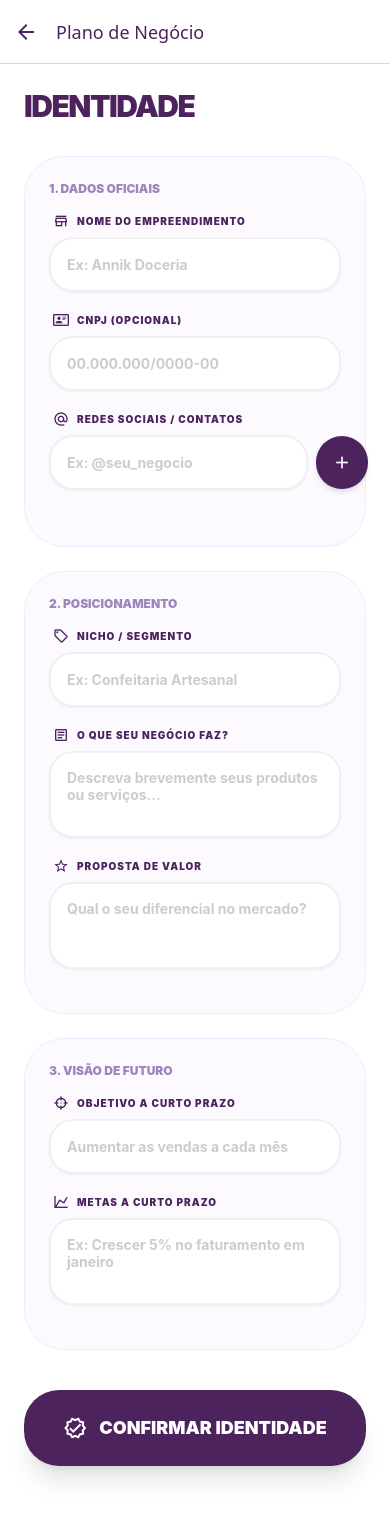
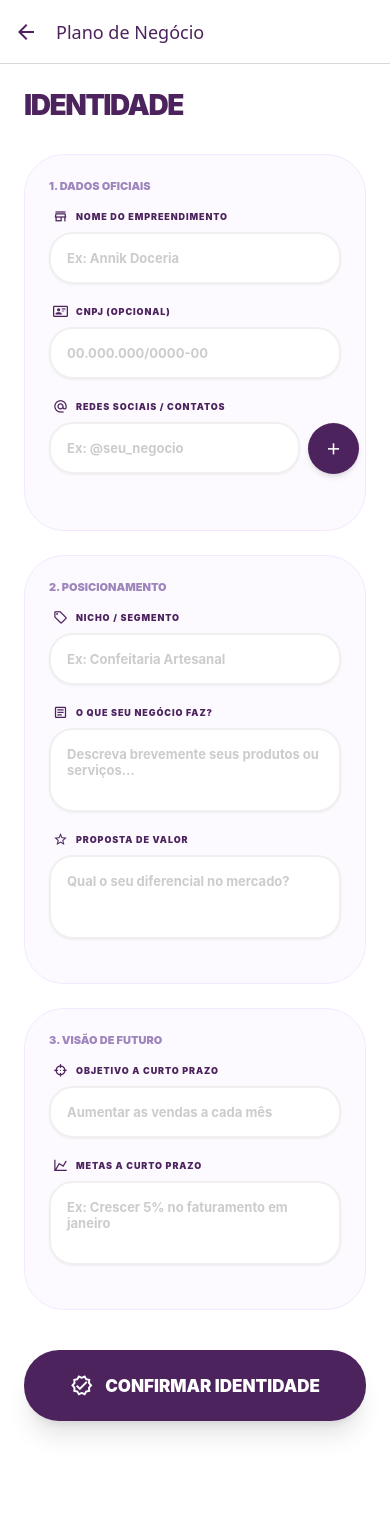
Before and after one commit to Predr0/precificacao-app, a React Native app: screen /PlanoNegocio in a window 390 px wide. Shown: the top 1520 px of the page. Built offline with nearby package versions, Linux system fonts and the light colour scheme.

Commit message:
fix/texto de PlanoNegocioScreen redimensionado

```diff
--- a/src/screens/PlanoNegocioScreen.js
+++ b/src/screens/PlanoNegocioScreen.js
@@ -1,7 +1,16 @@
 import React, { useContext, useState } from 'react';
-import { View, Text, TextInput, TouchableOpacity, ScrollView, SafeAreaView, Alert } from 'react-native';
+import { View, Text, TextInput, TouchableOpacity, ScrollView, SafeAreaView, Alert, Dimensions, PixelRatio } from 'react-native';
 import { AppContext } from '../context/AppContext';
 import { MaterialCommunityIcons } from '@expo/vector-icons';
+
+// Lógica de Escalonamento baseada no seu Pixel 7 (largura 412)
+const { width: SCREEN_WIDTH } = Dimensions.get('window');
+const scale = SCREEN_WIDTH / 412;
+
+function rf(size) {
+  const newSize = size * scale;
+  return Math.round(PixelRatio.roundToNearestPixel(newSize));
+}
 
 const roxo = '#4d235e';
 const lavanda = '#9e86bd';
@@ -19,8 +28,8 @@ const formatarCNPJ = (txt) => {
 const InputLabel = ({ label, icon, placeholder, value, onChangeText, multiline = false, keyboardType = 'default' }) => (
   <View className="mb-5">
     <View className="flex-row items-center mb-2 ml-1">
-      <MaterialCommunityIcons name={icon} size={16} color={roxo} />
-      <Text style={{ color: roxo }} className="font-black text-[10px] uppercase ml-2 tracking-widest">{label}</Text>
+      <MaterialCommunityIcons name={icon} size={rf(16)} color={roxo} />
+      <Text style={{ color: roxo, fontSize: rf(10) }} className="font-black uppercase ml-2 tracking-widest">{label}</Text>
     </View>
     <TextInput
       placeholder={placeholder}
@@ -32,7 +41,8 @@ const InputLabel = ({ label, icon, placeholder, value, onChangeText, multiline =
         borderColor: '#F0F0F0',
         backgroundColor: '#FFF',
         textAlignVertical: multiline ? 'top' : 'center',
-        minHeight: multiline ? 80 : 55
+        minHeight: multiline ? rf(80) : rf(55),
+        fontSize: rf(14)
       }}
       className="border-2 p-4 rounded-3xl font-bold text-gray-700 shadow-sm"
       value={value}
@@ -52,7 +62,7 @@ export default function PlanoNegocioScreen({ navigation }) {
     propostaValor: config.propostaValor || '',
     objetivoCurtoPrazo: config.objetivoCurtoPrazo || '',
     metaCurtoPrazo: config.metaCurtoPrazo || '',
-    redesSociais: config.redesSociais || [], // Agora é um array
+    redesSociais: config.redesSociais || [],
   });
 
   const [novaRede, setNovaRede] = useState('');
@@ -87,11 +97,11 @@ export default function PlanoNegocioScreen({ navigation }) {
       <ScrollView className="flex-1 p-6" showsVerticalScrollIndicator={false}>
 
         <View className="mb-8">
-          <Text style={{ color: roxo }} className="text-3xl font-black uppercase tracking-tighter">Identidade</Text>
+          <Text style={{ color: roxo, fontSize: rf(30) }} className="font-black uppercase tracking-tighter">Identidade</Text>
         </View>
 
         <View className="bg-purple-50/50 p-6 rounded-[40px] mb-6 border border-purple-100">
-          <Text style={{ color: lavanda }} className="font-black text-xs mb-4 uppercase">1. Dados Oficiais</Text>
+          <Text style={{ color: lavanda, fontSize: rf(12) }} className="font-black mb-4 uppercase">1. Dados Oficiais</Text>
 
           <InputLabel
             label="Nome do Empreendimento"
@@ -112,8 +122,8 @@ export default function PlanoNegocioScreen({ navigation }) {
 
           {/* Seção de Redes Sociais Dinâmica */}
           <View className="mb-2 ml-1 flex-row items-center">
-            <MaterialCommunityIcons name="at" size={16} color={roxo} />
-            <Text style={{ color: roxo }} className="font-black text-[10px] uppercase ml-2 tracking-widest">Redes Sociais / Contatos</Text>
+            <MaterialCommunityIcons name="at" size={rf(16)} color={roxo} />
+            <Text style={{ color: roxo, fontSize: rf(10) }} className="font-black uppercase ml-2 tracking-widest">Redes Sociais / Contatos</Text>
           </View>
 
           <View className="flex-row items-center mb-4">
@@ -121,7 +131,7 @@ export default function PlanoNegocioScreen({ navigation }) {
               placeholder="Ex: @seu_negocio"
               placeholderTextColor="#CCC"
               className="border-2 p-4 rounded-3xl font-bold text-gray-700 shadow-sm flex-1 bg-white"
-              style={{ borderColor: '#F0F0F0', minHeight: 55 }}
+              style={{ borderColor: '#F0F0F0', minHeight: rf(55), fontSize: rf(14) }}
               value={novaRede}
               onChangeText={setNovaRede}
             />
@@ -130,7 +140,7 @@ export default function PlanoNegocioScreen({ navigation }) {
               style={{ backgroundColor: roxo }}
               className="ml-2 p-4 rounded-full shadow-md"
             >
-              <MaterialCommunityIcons name="plus" size={20} color="white" />
+              <MaterialCommunityIcons name="plus" size={rf(20)} color="white" />
             </TouchableOpacity>
           </View>
 
@@ -142,9 +152,9 @@ export default function PlanoNegocioScreen({ navigation }) {
                 style={{ backgroundColor: roxo }}
                 className="flex-row items-center px-4 py-2 rounded-full mr-2 mb-2 shadow-sm"
               >
-                <Text className="text-white font-bold text-xs mr-2">{rede}</Text>
+                <Text style={{ fontSize: rf(12) }} className="text-white font-bold mr-2">{rede}</Text>
                 <TouchableOpacity onPress={() => removerRede(index)}>
-                  <MaterialCommunityIcons name="close-circle" size={16} color="white" />
+                  <MaterialCommunityIcons name="close-circle" size={rf(16)} color="white" />
                 </TouchableOpacity>
               </View>
             ))}
@@ -152,7 +162,7 @@ export default function PlanoNegocioScreen({ navigation }) {
         </View>
 
         <View className="bg-purple-50/50 p-6 rounded-[40px] mb-6 border border-purple-100">
-          <Text style={{ color: lavanda }} className="font-black text-xs mb-4 uppercase">2. Posicionamento</Text>
+          <Text style={{ color: lavanda, fontSize: rf(12) }} className="font-black mb-4 uppercase">2. Posicionamento</Text>
 
           <InputLabel
             label="Nicho / Segmento"
@@ -182,7 +192,7 @@ export default function PlanoNegocioScreen({ navigation }) {
         </View>
 
         <View className="bg-purple-50/50 p-6 rounded-[40px] mb-10 border border-purple-100">
-          <Text style={{ color: lavanda }} className="font-black text-xs mb-4 uppercase">3. Visão de Futuro</Text>
+          <Text style={{ color: lavanda, fontSize: rf(12) }} className="font-black mb-4 uppercase">3. Visão de Futuro</Text>
 
           <InputLabel
             label="Objetivo a Curto Prazo"
@@ -206,8 +216,8 @@ export default function PlanoNegocioScreen({ navigation }) {
           style={{ backgroundColor: roxo }}
           className="p-6 rounded-[35px] mb-20 shadow-xl items-center flex-row justify-center"
         >
-          <MaterialCommunityIcons name="check-decagram-outline" size={24} color="white" />
-          <Text className="text-white font-black text-lg ml-3 uppercase">Confirmar Identidade</Text>
+          <MaterialCommunityIcons name="check-decagram-outline" size={rf(24)} color="white" />
+          <Text style={{ fontSize: rf(18) }} className="text-white font-black ml-3 uppercase">Confirmar Identidade</Text>
         </TouchableOpacity>
 
       </ScrollView>
```
